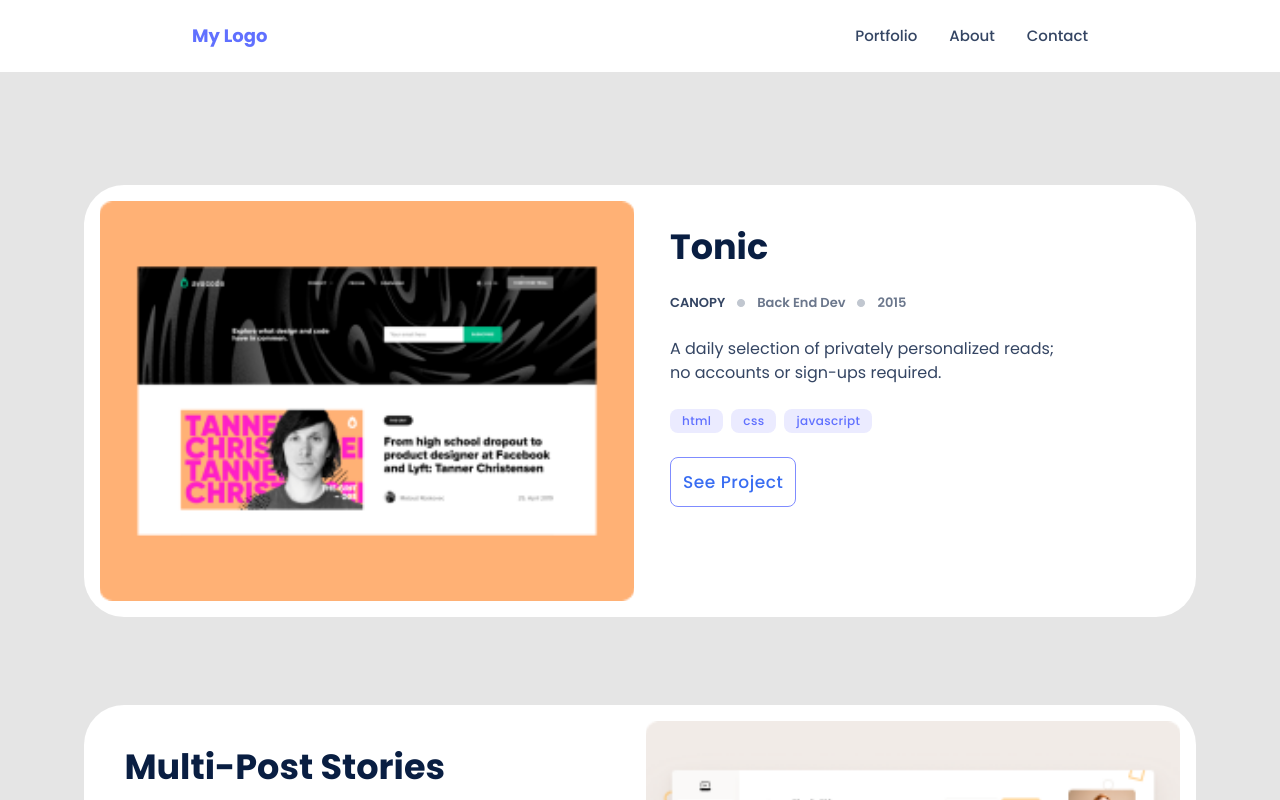
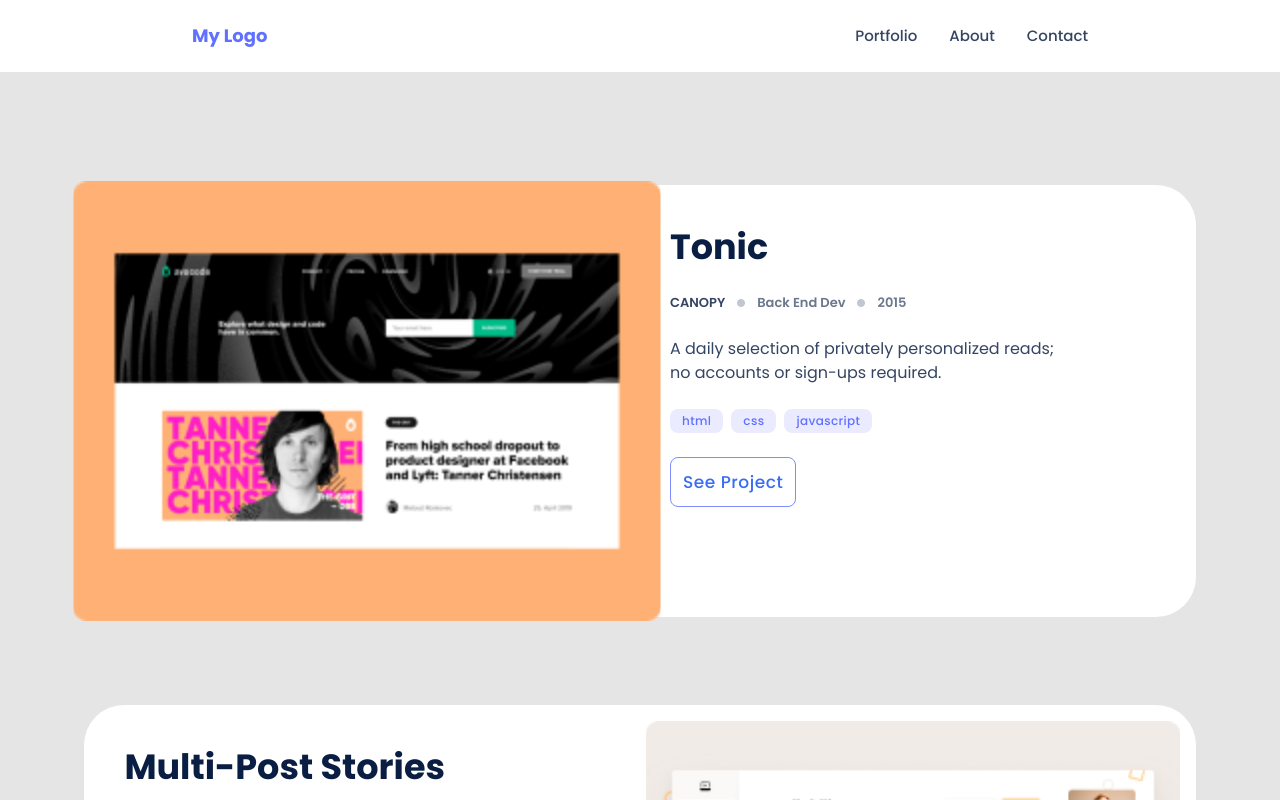
Before and after one commit to zeff96/personal-portfolio, a plain HTML site: page index.html in a window 1280 px wide. In both pictures the pointer is over the picture 367 px from the left and 1195 px from the top of the page. Shown: the part 795-1595 px from the top of the page. Drawn offline with Linux system fonts and the light colour scheme.

Commit message:
Add animation to portfolio images

```diff
--- a/style.css
+++ b/style.css
@@ -544,6 +544,14 @@ a {
     grid-column: 2/3;
   }
 
+  .snapshot-portfolio {
+    transition: all 0.4s ease-out;
+  }
+
+  .snapshot-portfolio img:hover {
+    transform: scale(1.1);
+  }
+
   .left-block {
     width: 100%;
     padding: 2.4rem;
```
